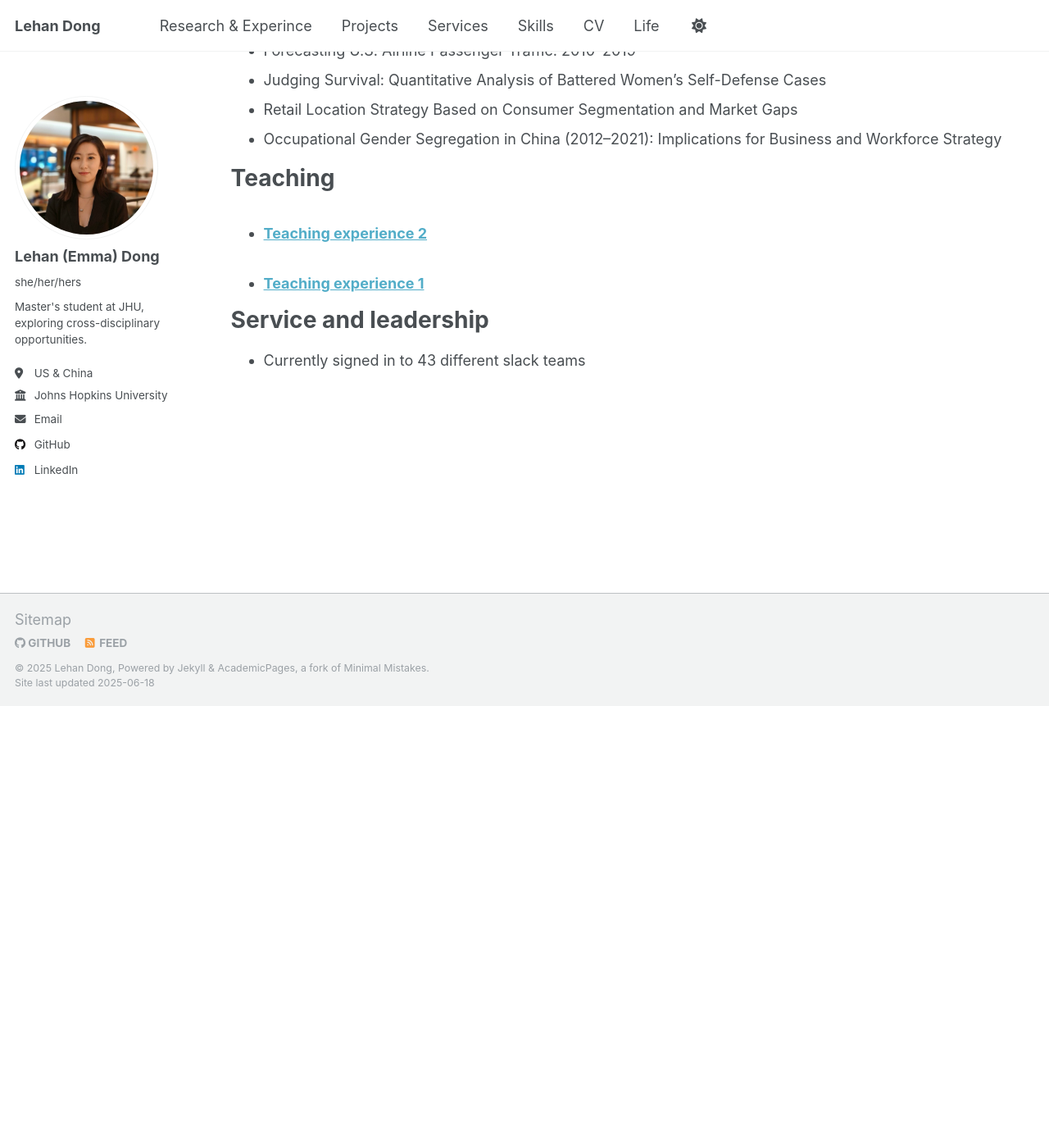
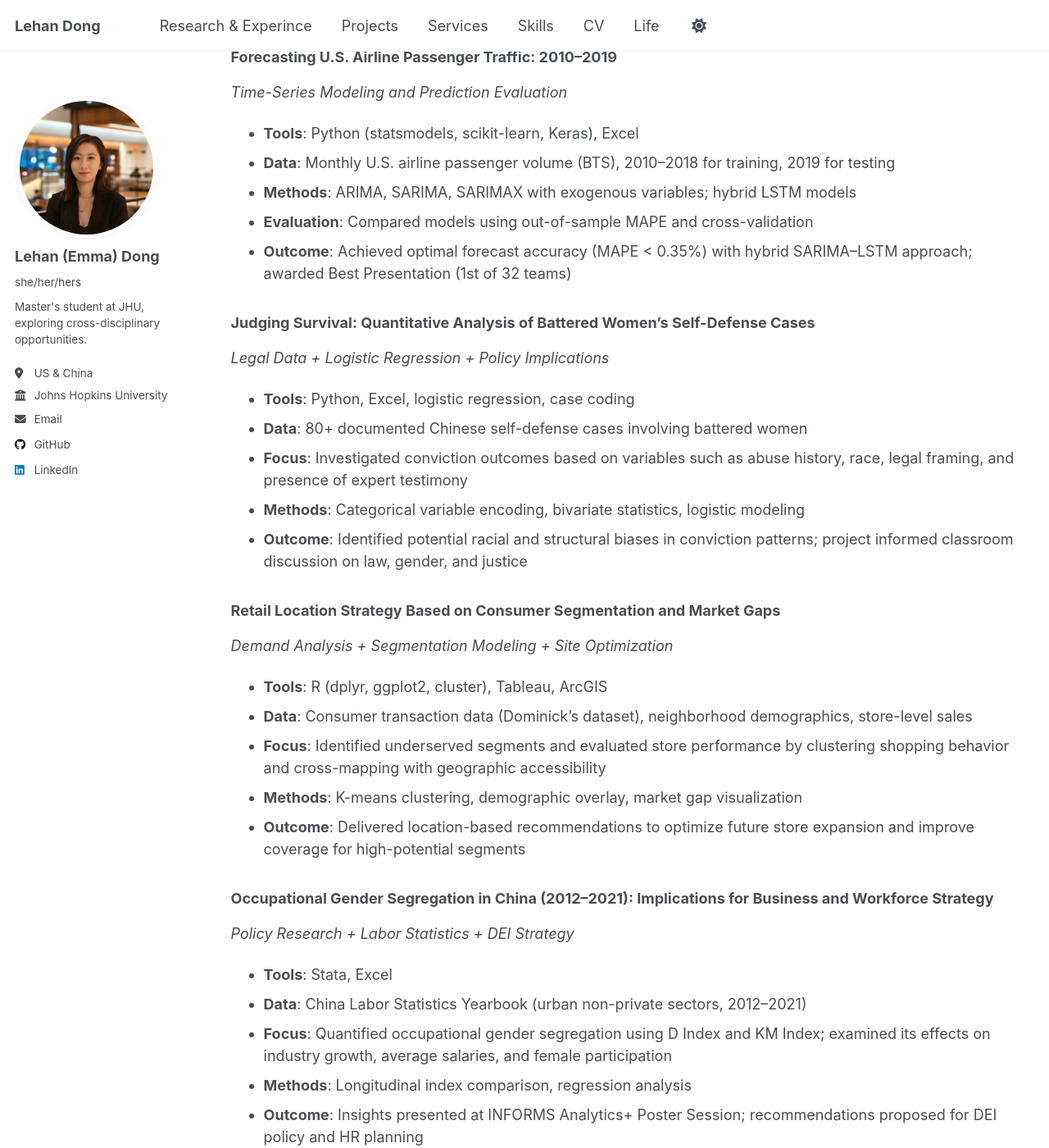
Before and after one commit to LehanDong/lehandongwebsite, a Jekyll site: the page built from _pages/cv.md, in a window 1280 px wide and 1400 px high, scrolled down 2222 px. Shown: the whole window at 82% size. Built offline with Jekyll 4.4.1, drawn with Linux system fonts in a browser that asks for light colours; before the commit the page ends 3083 px from its top, so only the background shows below that.

Commit message:
Update cv.md

```diff
--- a/_pages/cv.md
+++ b/_pages/cv.md
@@ -61,7 +61,7 @@ Skills
 
 Poster
 ======
-Occupational Gender Segregation in China (2012-2021) ：Implications for Business and Workforce Strategy
+### Occupational Gender Segregation in China (2012-2021) ：Implications for Business and Workforce Strategy
 * Accepted by Informs Analytics+ Poster Session
 * Conducted a quantitative study on gender segregation in Chinese labor markets (2012–2021), using national statistics and segregation indices. Linked macro labor trends to business strategy and DEI implications.
 
@@ -75,10 +75,38 @@ Projects
 - **Methods**: Logistic regression, subgroup comparison, CRA geography linkage
 - **Outcome**: Identified equity gaps across demographic groups; findings used in policy discussions on CRA modernization
 
-* Forecasting U.S. Airline Passenger Traffic: 2010–2019
-* Judging Survival: Quantitative Analysis of Battered Women’s Self-Defense Cases
-* Retail Location Strategy Based on Consumer Segmentation and Market Gaps
-* Occupational Gender Segregation in China (2012–2021): Implications for Business and Workforce Strategy
+### Forecasting U.S. Airline Passenger Traffic: 2010–2019
+*Time-Series Modeling and Prediction Evaluation*
+- **Tools**: Python (statsmodels, scikit-learn, Keras), Excel
+- **Data**: Monthly U.S. airline passenger volume (BTS), 2010–2018 for training, 2019 for testing
+- **Methods**: ARIMA, SARIMA, SARIMAX with exogenous variables; hybrid LSTM models
+- **Evaluation**: Compared models using out-of-sample MAPE and cross-validation
+- **Outcome**: Achieved optimal forecast accuracy (MAPE < 0.35%) with hybrid SARIMA–LSTM approach; awarded Best Presentation (1st of 32 teams)
+
+### Judging Survival: Quantitative Analysis of Battered Women’s Self-Defense Cases
+*Legal Data + Logistic Regression + Policy Implications*
+- **Tools**: Python, Excel, logistic regression, case coding
+- **Data**: 80+ documented Chinese self-defense cases involving battered women
+- **Focus**: Investigated conviction outcomes based on variables such as abuse history, race, legal framing, and presence of expert testimony
+- **Methods**: Categorical variable encoding, bivariate statistics, logistic modeling
+- **Outcome**: Identified potential racial and structural biases in conviction patterns; project informed classroom discussion on law, gender, and justice
+
+### Retail Location Strategy Based on Consumer Segmentation and Market Gaps
+*Demand Analysis + Segmentation Modeling + Site Optimization*
+- **Tools**: R (dplyr, ggplot2, cluster), Tableau, ArcGIS
+- **Data**: Consumer transaction data (Dominick’s dataset), neighborhood demographics, store-level sales
+- **Focus**: Identified underserved segments and evaluated store performance by clustering shopping behavior and cross-mapping with geographic accessibility
+- **Methods**: K-means clustering, demographic overlay, market gap visualization
+- **Outcome**: Delivered location-based recommendations to optimize future store expansion and improve coverage for high-potential segments
+
+### Occupational Gender Segregation in China (2012–2021): Implications for Business and Workforce Strategy
+*Policy Research + Labor Statistics + DEI Strategy*
+- **Tools**: Stata, Excel
+- **Data**: China Labor Statistics Yearbook (urban non-private sectors, 2012–2021)
+- **Focus**: Quantified occupational gender segregation using D Index and KM Index; examined its effects on industry growth, average salaries, and female participation
+- **Methods**: Longitudinal index comparison, regression analysis
+- **Outcome**: Insights presented at INFORMS Analytics+ Poster Session; recommendations proposed for DEI policy and HR planning
+
 
 
 Teaching
```
